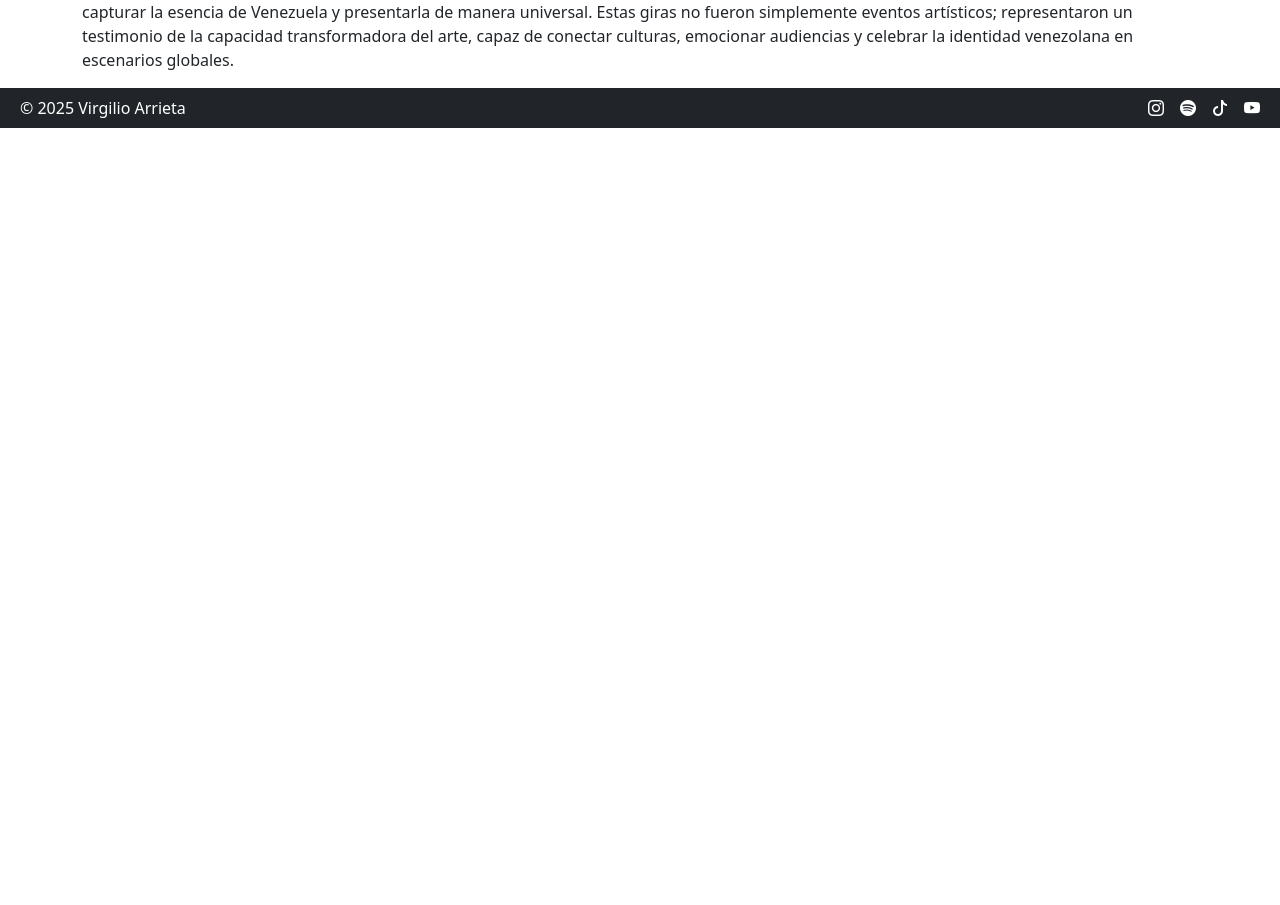
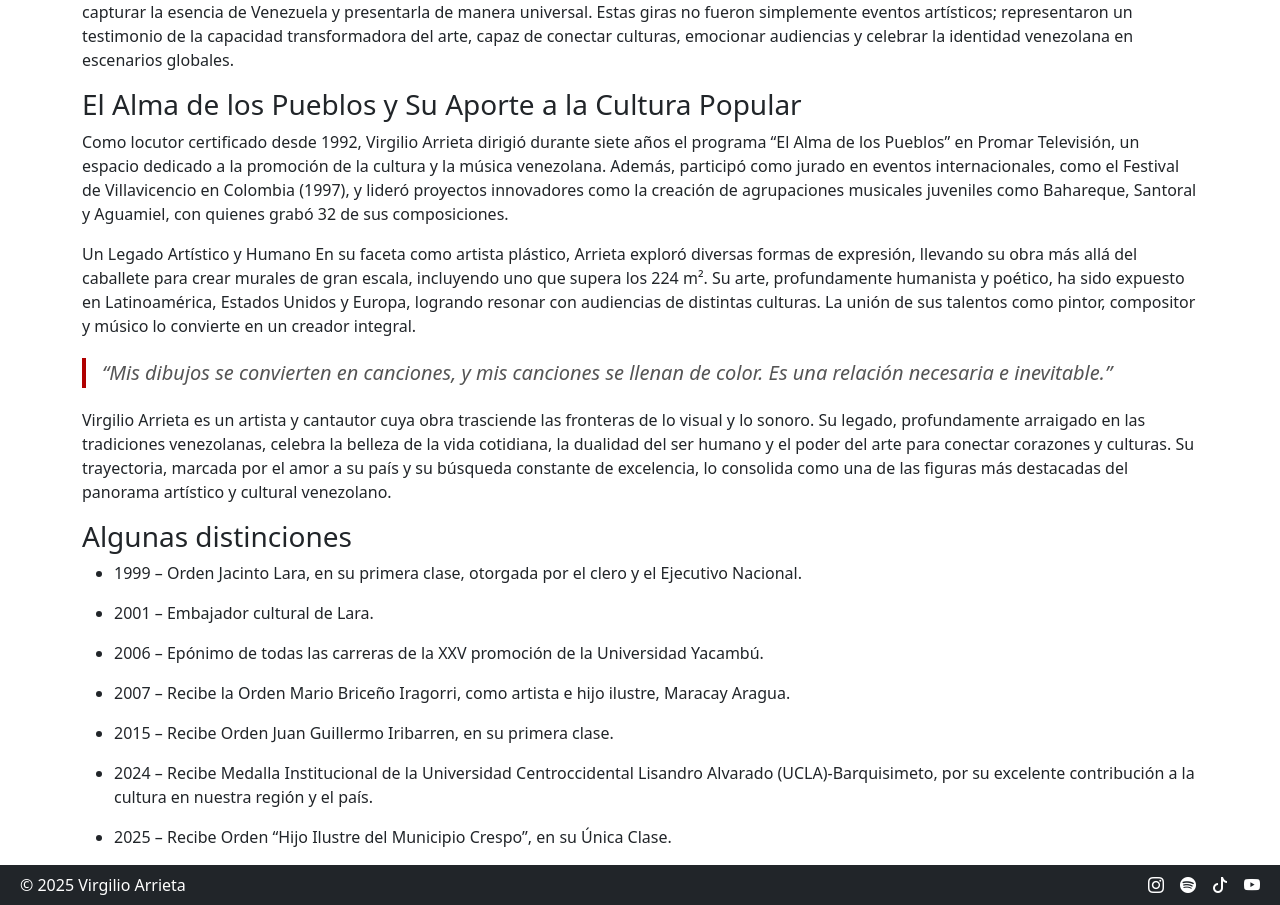
Before and after one commit to anarrdev/VAweb, a React (Vite) app: page /biografia in a window 1280 px wide. Shown: the part 2386-3291 px from the top of the page. Before the commit the page ends 2514 px from the top, so only its background shows below. Built offline with nearby package versions, Linux system fonts and the light colour scheme.

Commit message:
texto culminado biografia

```diff
--- a/src/pages/biografia.jsx
+++ b/src/pages/biografia.jsx
@@ -90,6 +90,47 @@ function Biografia() {
       <p>
         En cada una de estas experiencias internacionales, Arrieta no solo mostró su talento como músico y compositor, sino también su capacidad para capturar la esencia de Venezuela y presentarla de manera universal. Estas giras no fueron simplemente eventos artísticos; representaron un testimonio de la capacidad transformadora del arte, capaz de conectar culturas, emocionar audiencias y celebrar la identidad venezolana en escenarios globales.
       </p>
+
+      <h3>El Alma de los Pueblos y Su Aporte a la Cultura Popular</h3>
+      <p>
+        Como locutor certificado desde 1992, Virgilio Arrieta dirigió durante siete años el programa “El Alma de los Pueblos” en Promar Televisión, un espacio dedicado a la promoción de la cultura y la música venezolana. Además, participó como jurado en eventos internacionales, como el Festival de Villavicencio en Colombia (1997), y lideró proyectos innovadores como la creación de agrupaciones musicales juveniles como Bahareque, Santoral y Aguamiel, con quienes grabó 32 de sus composiciones.
+      </p>
+      <p>
+        Un Legado Artístico y Humano
+        En su faceta como artista plástico, Arrieta exploró diversas formas de expresión, llevando su obra más allá del caballete para crear murales de gran escala, incluyendo uno que supera los 224 m². Su arte, profundamente humanista y poético, ha sido expuesto en Latinoamérica, Estados Unidos y Europa, logrando resonar con audiencias de distintas culturas. La unión de sus talentos como pintor, compositor y músico lo convierte en un creador integral.
+      </p>
+      <blockquote className="blockquote cita">
+        <p>“Mis dibujos se convierten en canciones, y mis canciones se llenan de color. Es una relación necesaria e inevitable.”</p>
+      </blockquote>
+      <p>
+        Virgilio Arrieta es un artista y cantautor cuya obra trasciende las fronteras de lo visual y lo sonoro. Su legado, profundamente arraigado en las tradiciones venezolanas, celebra la belleza de la vida cotidiana, la dualidad del ser humano y el poder del arte para conectar corazones y culturas. Su trayectoria, marcada por el amor a su país y su búsqueda constante de excelencia, lo consolida como una de las figuras más destacadas del panorama artístico y cultural venezolano.
+      </p>
+
+      <h3>Algunas distinciones</h3>
+      <ul>
+        <li>
+          <p>1999 – Orden Jacinto Lara, en su primera clase, otorgada por el clero y el Ejecutivo Nacional.</p>
+        </li>
+        <li>
+          <p>2001 – Embajador cultural de Lara.</p>
+        </li>
+        <li>
+          <p>2006 – Epónimo de todas las carreras de la XXV promoción de la Universidad Yacambú.</p>
+        </li>
+        <li>
+          <p>2007 – Recibe la Orden Mario Briceño Iragorri, como artista e hijo ilustre, Maracay Aragua.</p>
+        </li>
+        <li>
+          <p>2015 – Recibe Orden Juan Guillermo Iribarren, en su primera clase.</p>
+        </li>
+        <li>
+          <p>2024 – Recibe Medalla Institucional de la Universidad Centroccidental Lisandro Alvarado (UCLA)-Barquisimeto, por su excelente contribución a la cultura en nuestra región y el país.</p>
+        </li>
+        <li>
+          <p>2025 – Recibe Orden “Hijo Ilustre del Municipio Crespo”, en su Única Clase.</p>
+        </li>
+      </ul>
+
     </div >
   )
 }
--- a/src/pages/home.jsx
+++ b/src/pages/home.jsx
@@ -18,7 +18,7 @@ function Home() {
         {/* Card Artista */}
         <CardImg
           title="Virgilio Arrieta"
-          subtitle="Patrimonio Cultural inmaterial de Venezuela"
+          subtitle="Patrimonio Cultural Inmaterial de Venezuela"
           image="/VA taller.webp"
           text="Nació en El Limón Edo. Aragua en 1955. Desde sus primeros años mostró una sensibilidad especial que lo llevó a desarrollar, de forma autodidacta, una trayectoria artística que abarca la pintura, la música y la expresión cultural.
 
```
